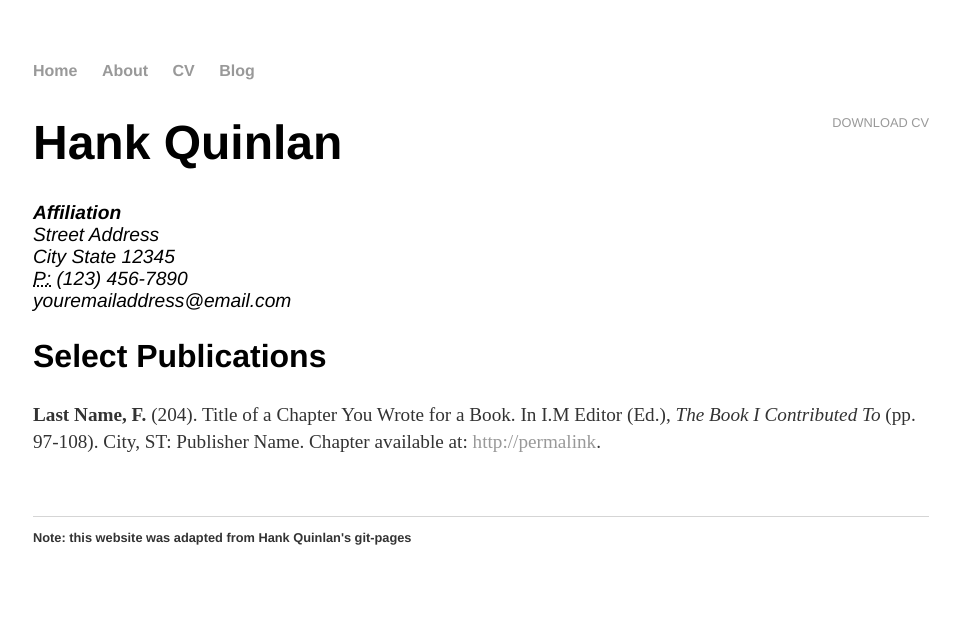
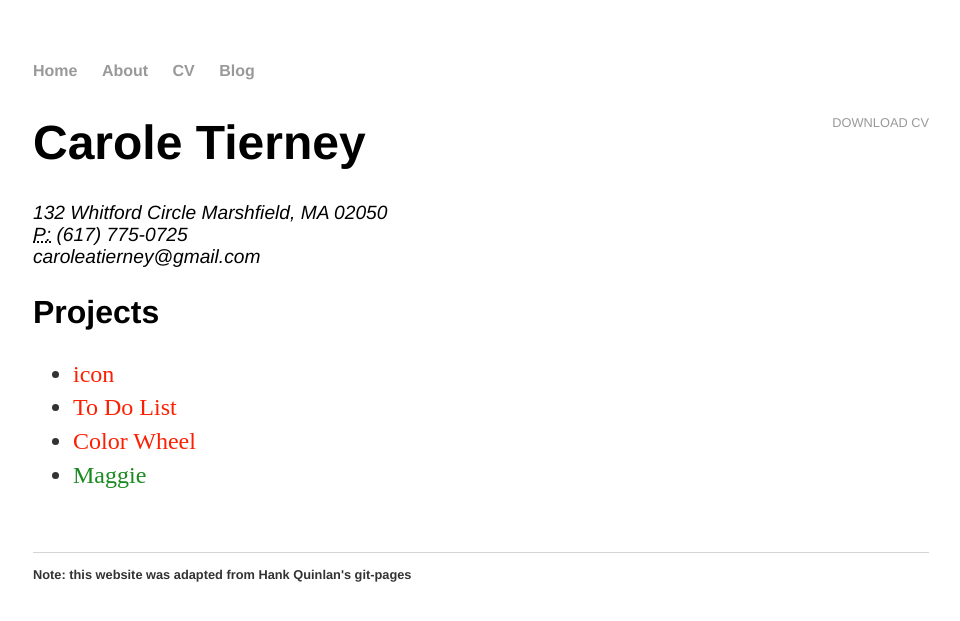
Before and after one commit to caroleatierney/Before-GA-Repository, a Jekyll site: the page built from cv/index.html, in a window 1280 px wide. Shown: the top 621 px of the page, without its empty margins (159-1119 px from the left). Built offline with Jekyll 4.4.1, drawn with Linux system fonts in a browser that asks for light colours; nearby versions of some CDN libraries.

Commit message:
Update index.html
begin to update cv

```diff
--- a/cv/index.html
+++ b/cv/index.html
@@ -1,22 +1,24 @@
 ---
 layout: default
-title: CV of Your Name
+title: CV of Carole Tierney
 ---
 
 	<div class="cv">
 		<a href="#" class="download" title="Download CV as PDF">Download CV</a>
-					<h1>Hank Quinlan</h1>
+					<h1>Carole Tierney</h1>
 					<address>
-					<strong>Affiliation</strong><br>
-					Street Address<br>
-					City State 12345<br>
-					<abbr title="phone">P:</abbr> (123) 456-7890<br>
-					<span class="obfuscate">youremailaddress@email.com</span>
+					132 Whitford Circle
+					Marshfield, MA  02050<br>
+					<abbr title="phone">P:</abbr> (617) 775-0725<br>
+					<span class="obfuscate">caroleatierney@gmail.com</span>
 					</address>
 
-					<h2>Select Publications</h2>
+					<h2>Projects</h2>
 
-					<p><strong>Last Name, F.</strong> (204). Title of a Chapter You Wrote for a Book. In I.M Editor (Ed.), <em>The Book I Contributed To</em> (pp. 97-108). City, ST: Publisher Name. Chapter available at: <a href="#">http://permalink</a>.
-
-
+					<ul class="projects">
+						<li><a href="icon.html" style="color:#fc2003">icon</a></li>
+						<li><a href="todo.html" style="color:#fc2003">To Do List</a></li>
+						<li><a href="colorwheel.html" style="color:#fc2003">Color Wheel</a></li>
+						<li><a href="http://caroleatierney.com/MaggiesWeb/index.phpe" style="color:#198a20">Maggie</a></li>
+					</ul>
 	</div>
```
